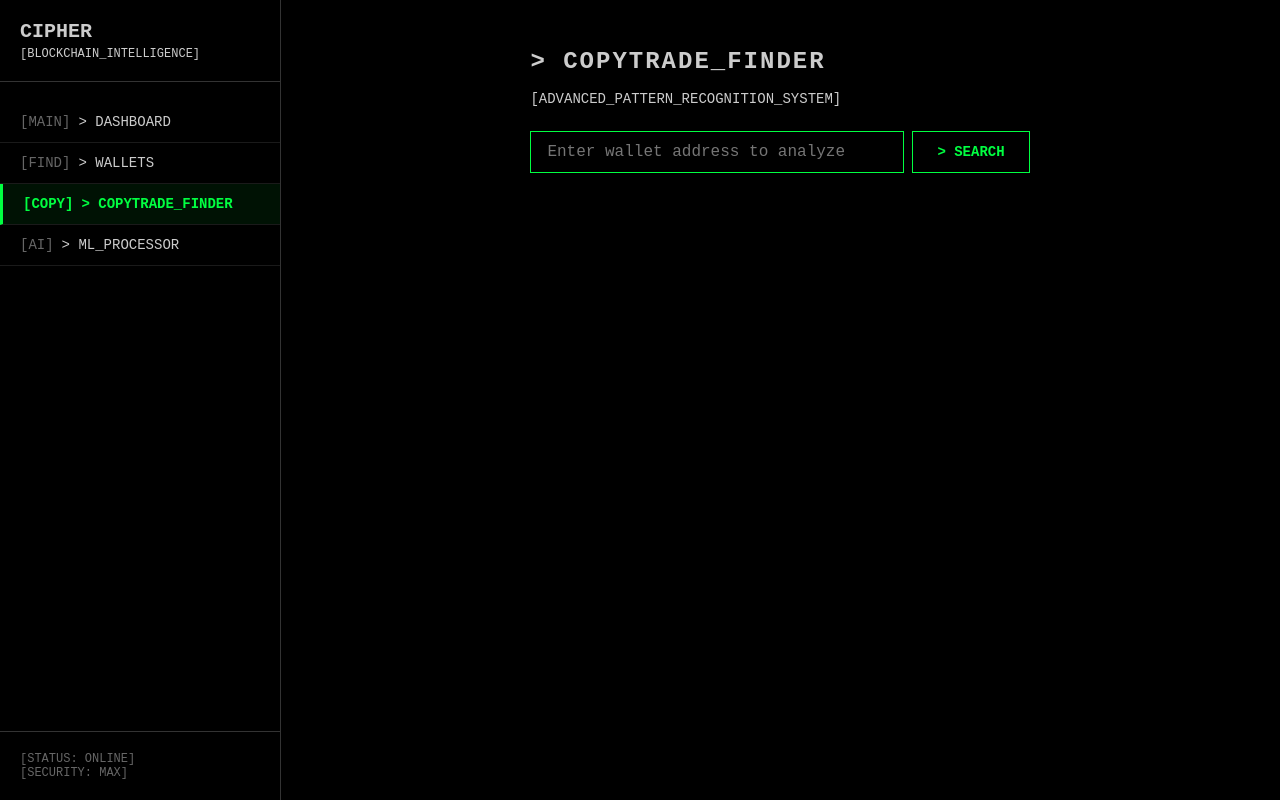
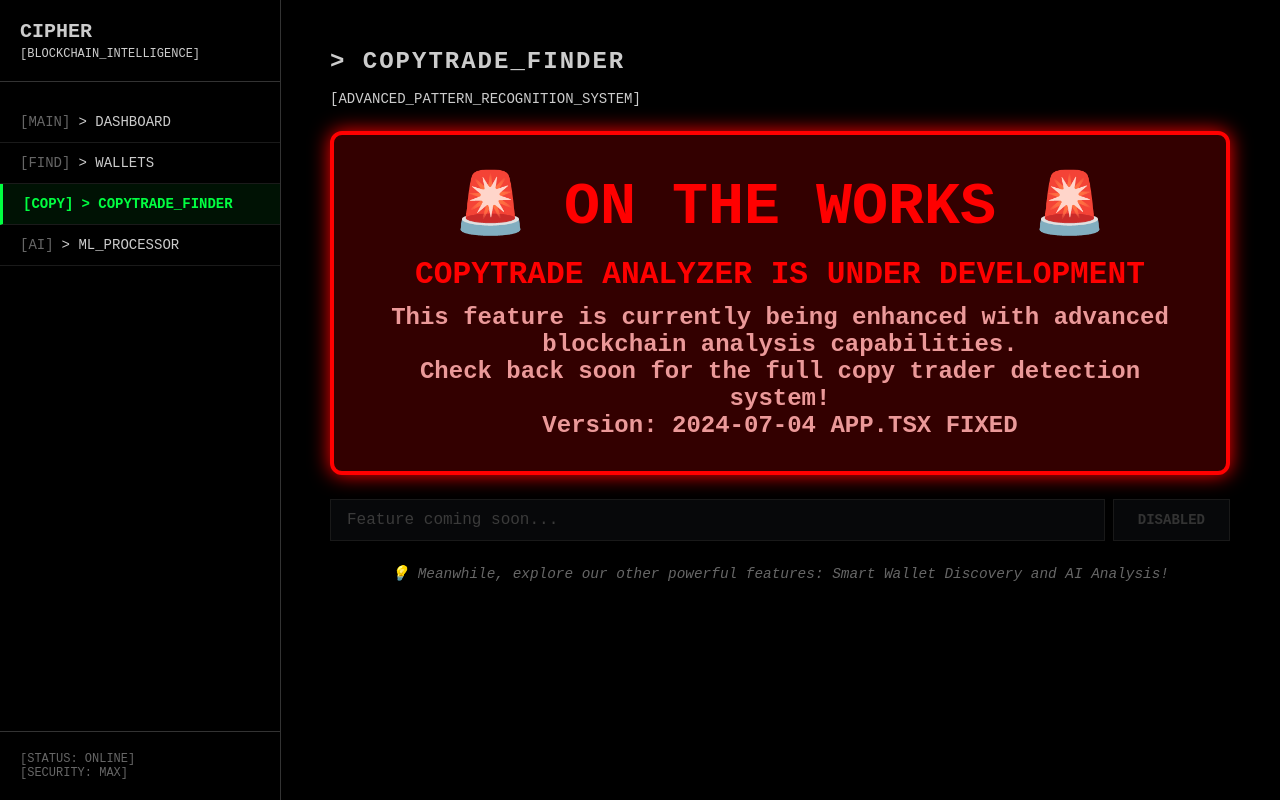
Before and after one commit to anthonystepvoy/solens_ai, a React (Vite) app in the folder frontend-vite/: page /copytrade-finder in a window 1280 px wide. Built offline with nearby package versions, Linux system fonts and the light colour scheme.

Commit message:
Fix CORRECT copytrade component in App.tsx - now shows ON THE WORKS

```diff
--- a/frontend-vite/src/App.tsx
+++ b/frontend-vite/src/App.tsx
@@ -1391,141 +1391,83 @@ function WalletFinderPage() {
 }
 
 function CopytradeFinderPage() {
-  const [wallet, setWallet] = useState('');
-  const [results, setResults] = useState<any[]>([]);
-  const [loading, setLoading] = useState(false);
-  const [error, setError] = useState('');
-  const [status, setStatus] = useState<string | null>(null);
-
-  // Load from localStorage on mount
-  useEffect(() => {
-    const savedResults = localStorage.getItem('copytrade_results');
-    const savedStatus = localStorage.getItem('copytrade_status');
-    if (savedResults) setResults(JSON.parse(savedResults));
-    if (savedStatus) setStatus(savedStatus);
-  }, []);
-
-  // Save to localStorage when results or status change
-  useEffect(() => {
-    if (results.length > 0) {
-      localStorage.setItem('copytrade_results', JSON.stringify(results));
-    }
-    if (status) {
-      localStorage.setItem('copytrade_status', status);
-    }
-  }, [results, status]);
-
-  // Optionally clear on new session (uncomment if you want to clear on reload)
-  // useEffect(() => {
-  //   return () => {
-  //     localStorage.removeItem('copytrade_results');
-  //     localStorage.removeItem('copytrade_status');
-  //   };
-  // }, []);
-
-  const handleAnalyze = async () => {
-    setLoading(true);
-    setError('');
-    setStatus(null);
-    setResults([]);
-    localStorage.removeItem('copytrade_results');
-    localStorage.removeItem('copytrade_status');
-
-    try {
-      const response = await axios.post(API_ENDPOINTS.COPYTRADE_ANALYZE, { wallet_address: wallet });
-      const { count, results } = response.data;
-      if (count > 0) {
-        setStatus(`[ANALYSIS_COMPLETE] Found ${count} unique potential copytraders.`);
-      } else {
-        setStatus('[ANALYSIS_COMPLETE] No new copytrade patterns identified in this run.');
-      }
-      setResults(results);
-    } catch (err) {
-      setError('Error analyzing wallet. The backend script may have failed.');
-    } finally {
-        setLoading(false);
-    }
-  };
-
   return (
     <div style={{ marginTop: 32, maxWidth: 900, margin: '32px auto 0', padding: '0 24px', fontFamily: '"Courier New", monospace', color: '#fff' }}>
       <h1 style={{ color: '#cccccc', marginBottom: 16, fontSize: 24, fontWeight: 700, letterSpacing: '2px', textTransform: 'uppercase', fontFamily: 'inherit' }}>&gt; COPYTRADE_FINDER</h1>
       <p style={{ color: '#cccccc', marginBottom: 24, fontFamily: 'inherit', fontSize: 14 }}>[ADVANCED_PATTERN_RECOGNITION_SYSTEM]</p>
+
+      {/* Feature Under Development Message */}
+      <div style={{
+        border: '4px solid #ff0000',
+        borderRadius: 12,
+        padding: '32px',
+        margin: '24px 0',
+        background: '#330000',
+        color: '#ff0000',
+        textAlign: 'center',
+        fontSize: '1.5em',
+        fontWeight: 'bold',
+        boxShadow: '0 0 20px #ff0000'
+      }}>
+        <div style={{ fontSize: '2.5em', marginBottom: '16px' }}>🚨 ON THE WORKS 🚨</div>
+        <div style={{ marginBottom: '12px', fontSize: '1.3em' }}>COPYTRADE ANALYZER IS UNDER DEVELOPMENT</div>
+        <div style={{ fontSize: '1em', opacity: 0.9, color: '#ffaaaa' }}>
+          This feature is currently being enhanced with advanced blockchain analysis capabilities.
+          <br />Check back soon for the full copy trader detection system!
+          <br /><strong>Version: 2024-07-04 APP.TSX FIXED</strong>
+        </div>
+      </div>
+
+      {/* Disabled Input Fields */}
       <div style={{ display: 'flex', gap: 8, marginBottom: 24 }}>
         <input
           type="text"
-          value={wallet}
-          onChange={e => setWallet(e.target.value)}
-          placeholder="Enter wallet address to analyze"
-        style={{
-            background: '#000',
-            color: '#00ff41',
+          placeholder="Feature coming soon..."
+          disabled={true}
+          readOnly
+          style={{
+            background: '#0f1114',
+            color: '#666',
             fontFamily: '"Courier New", monospace',
-          border: '1px solid #00ff41',
-          borderRadius: 0,
+            border: '1px solid #333',
+            borderRadius: 0,
             padding: '10px 16px',
             fontSize: 16,
             minWidth: 340,
             outline: 'none',
-            flex: 1
+            flex: 1,
+            opacity: 0.5,
+            cursor: 'not-allowed'
           }}
         />
         <button
-          onClick={handleAnalyze}
-          disabled={loading || !wallet}
-          style={{ padding: '12px 24px', borderRadius: 0, border: '1px solid #00ff41', background: loading ? '#222' : '#000', color: loading ? '#666' : '#00ff41', fontWeight: 700, fontFamily: 'inherit', fontSize: 14, cursor: loading || !wallet ? 'not-allowed' : 'pointer', transition: 'all 0.2s' }}
+          disabled={true}
+          style={{
+            padding: '12px 24px',
+            borderRadius: 0,
+            border: '1px solid #333',
+            background: '#0f1114',
+            color: '#666',
+            fontWeight: 700,
+            fontFamily: 'inherit',
+            fontSize: 14,
+            cursor: 'not-allowed',
+            opacity: 0.5
+          }}
         >
-          {loading ? '[SCANNING...]' : '> SEARCH'}
-      </button>
-          </div>
-
-      {/* Display error or status message */}
-      {error && <div style={{ color: '#ff6b6b', marginBottom: 16, fontFamily: 'inherit', padding: 12, border: '1px solid #ff6b6b', background: 'rgba(255, 107, 107, 0.1)', fontSize: 14 }}>{error}</div>}
-      {status && !loading && (
-        <div style={{
-          marginBottom: 16,
-          padding: 16,
-          background: 'rgba(0, 255, 65, 0.1)',
-          color: '#00ff41',
-          borderRadius: 0,
-          fontWeight: 600,
-          fontSize: 14,
-          border: '1px solid #00ff41',
-          fontFamily: '"Courier New", monospace'
-        }}>
-          {status}
-        </div>
-      )}
-
-      {/* Display results table */}
-      {results.length > 0 && !loading && (
-        <div style={{ width: '100%', marginBottom: 32 }}>
-          <table style={{ width: '100%', borderCollapse: 'collapse', color: '#fff', fontFamily: 'inherit', background: 'rgba(255, 255, 255, 0.02)', border: '1px solid #333333' }}>
-            <thead style={{ background: 'rgba(0, 255, 65, 0.1)' }}>
-              <tr>
-                <th style={{ padding: '12px', textAlign: 'left', color: '#00ff41', borderBottom: '1px solid #333333' }}>Trader</th>
-                <th style={{ padding: '12px', textAlign: 'left', color: '#00ff41', borderBottom: '1px solid #333333' }}>Signature</th>
-                <th style={{ padding: '12px', textAlign: 'left', color: '#00ff41', borderBottom: '1px solid #333333' }}>Block Delay</th>
-                <th style={{ padding: '12px', textAlign: 'left', color: '#00ff41', borderBottom: '1px solid #333333' }}>Tx Processor/Fee Wallet</th>
-                <th style={{ padding: '12px', textAlign: 'left', color: '#00ff41', borderBottom: '1px solid #333333' }}>Fee Paid</th>
-                <th style={{ padding: '12px', textAlign: 'left', color: '#00ff41', borderBottom: '1px solid #333333' }}>SOL Bought</th>
-              </tr>
-            </thead>
-            <tbody>
-              {results.map((row, idx) => (
-                <tr key={idx} style={{ borderBottom: '1px solid #333333' }}>
-                  <td style={{ padding: '10px' }}><WalletAddress address={row['Trader']} short={true}/></td>
-                  <td style={{ padding: '10px' }}><WalletAddress address={row['Signature']} short={true}/></td>
-                  <td style={{ padding: '10px' }}>{row['Block Delay']}</td>
-                  <td style={{ padding: '10px' }}>{row['Tx Processor/Fee Wallet']}</td>
-                  <td style={{ padding: '10px' }}>{row['Fee Paid']}</td>
-                  <td style={{ padding: '10px' }}>{row['SOL Bought']}</td>
-                </tr>
-              ))}
-            </tbody>
-          </table>
-        </div>
-      )}
+          DISABLED
+        </button>
+      </div>
+
+      <div style={{
+        color: '#666',
+        marginTop: 24,
+        fontSize: '0.9em',
+        fontStyle: 'italic',
+        textAlign: 'center'
+      }}>
+        💡 Meanwhile, explore our other powerful features: Smart Wallet Discovery and AI Analysis!
+      </div>
     </div>
   );
 }
```
